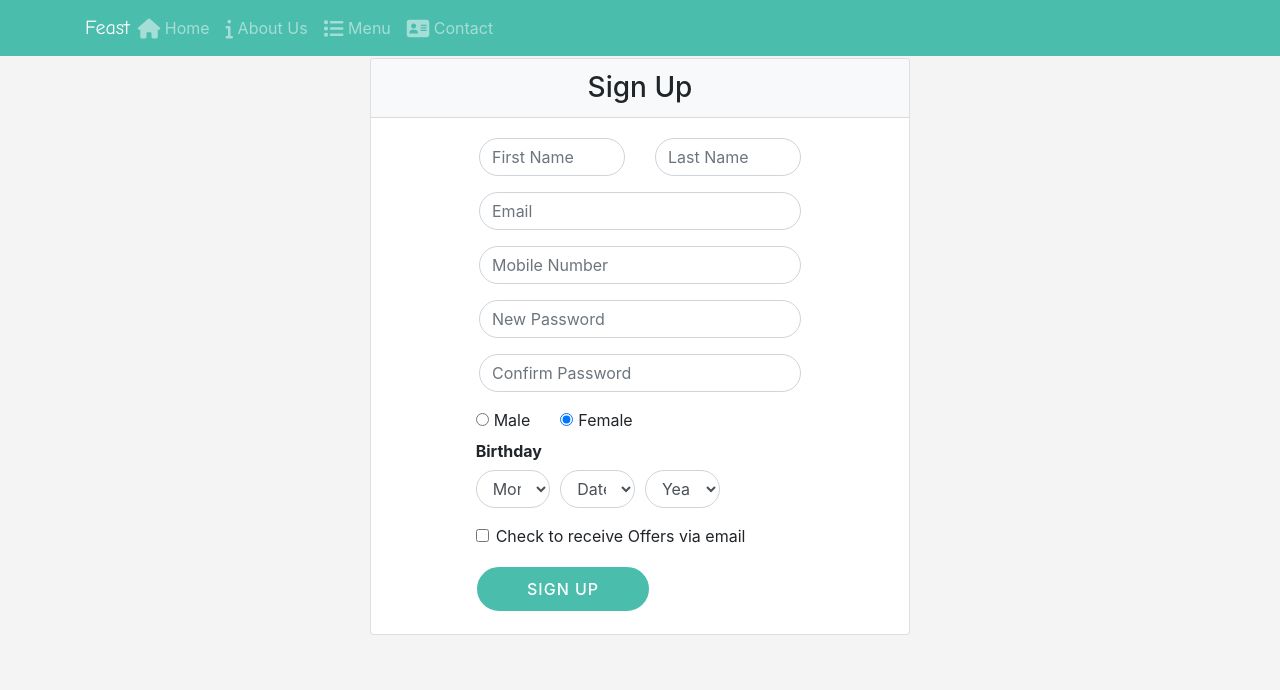
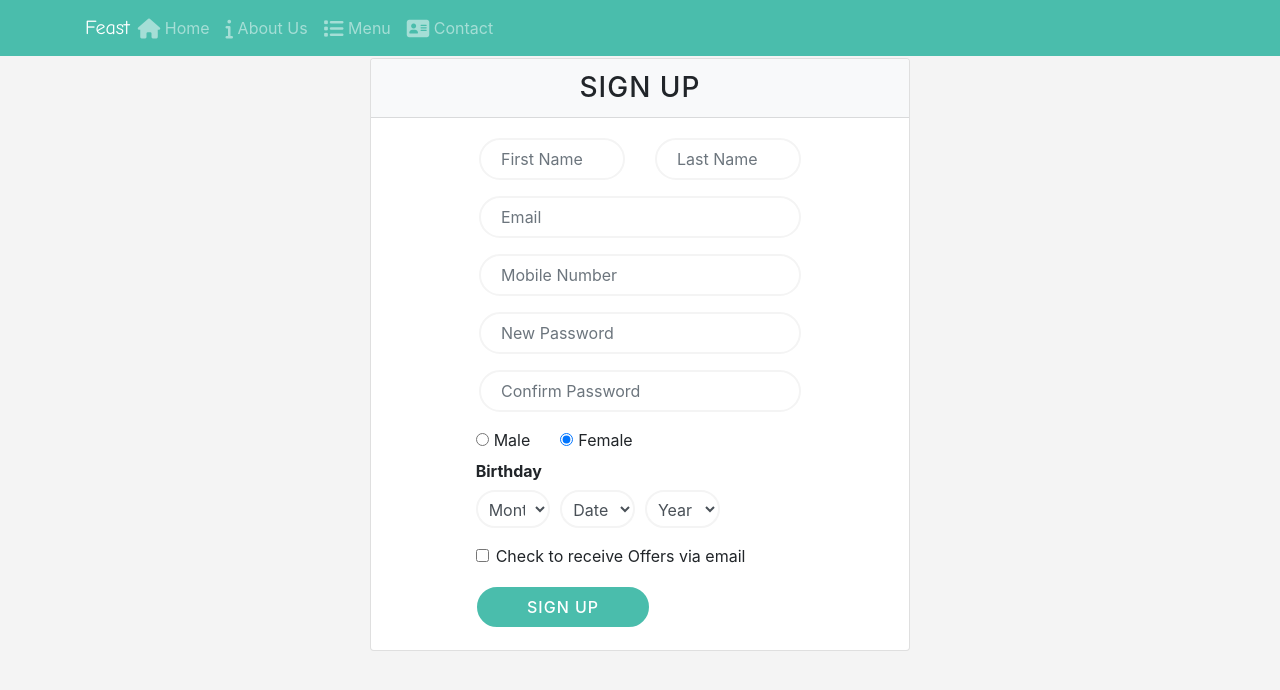
Before and after one commit to aviralkapoor/eVoting, a website: page index.html in a window 1280 px wide. Drawn offline with nearby package versions, Linux system fonts and the light colour scheme.

Commit message:
Customization of Input Field

```diff
--- a/css/style.css
+++ b/css/style.css
@@ -7,8 +7,8 @@ body{
 	background-color: #4ABDAC;
 }
 .btn{
-	padding: 10px 50px;
-	border-radius: 50px;
+	padding: 8px 50px;
+	border-radius: 45px;
 	border:3px solid white;
 	text-transform: uppercase;
 	letter-spacing: 1px;
@@ -17,5 +17,12 @@ body{
 	color: white;
 }
 .form-control{
-	border-radius: 50px;
+	border-radius: 45px;
+	border:2px solid #f4f4f4;
+	padding: 7px 20px;
 }
+.card-custom{
+	text-transform: uppercase;
+	letter-spacing: 1px;
+	font-weight: 500;
+}
--- a/index.html
+++ b/index.html
@@ -33,7 +33,7 @@
     	<div class="row align-items-center"style="padding-top:0.75%">
     		<div class="col col-md-6 offset-md-3">
                   <div class="card">
-                    <h3 class="card-header bg-light text-center">Sign Up</h3>
+                    <h3 class="card-header bg-light text-center card-custom">Sign Up</h3>
                     <div class="card-body">
                         <form>
                             <div class="form-group row">
@@ -88,7 +88,7 @@
                                 </div>
                                 <div class="form-row">
                                     <div class="form-group col-3 col-md-2 offset-md-2">
-                                <select id="month" class="form-control">
+                                <select id="month" class="form-control" style="padding: 7px;">
                                     <option selected>Month</option>
                                     <option>January</option>
                                     <option>February</option>
@@ -105,7 +105,7 @@
                                 </select>
                                 </div>
                                 <div class="form-group col-3 col-md-2">
-                                <select id="date" class="form-control">
+                                <select id="date" class="form-control"style="padding: 7px;">
                                     <option selected>Date</option>
                                     <option>1</option>
                                     <option>2</option>
@@ -141,7 +141,7 @@
                                 </select>
                                 </div>
                                 <div class="form-group col-3 col-md-2">
-                                <select id="Year" class="form-control">
+                                <select id="Year" class="form-control"style="padding: 7px;">
                                     <option selected>Year</option>
                                     <option>1990</option>
                                     <option>1991</option>
@@ -183,7 +183,7 @@
                                 </div>
                             </div>
                             </div>
-                            <button type="submit" class="btn btn-4 btn-4a icon-arrow-right offset-md-2" type="button">Sign Up</button>
+                            <button type="submit" class="btn offset-md-2" type="button">Sign Up</button>
                         </form>
                     </div>
                   </div>
```
